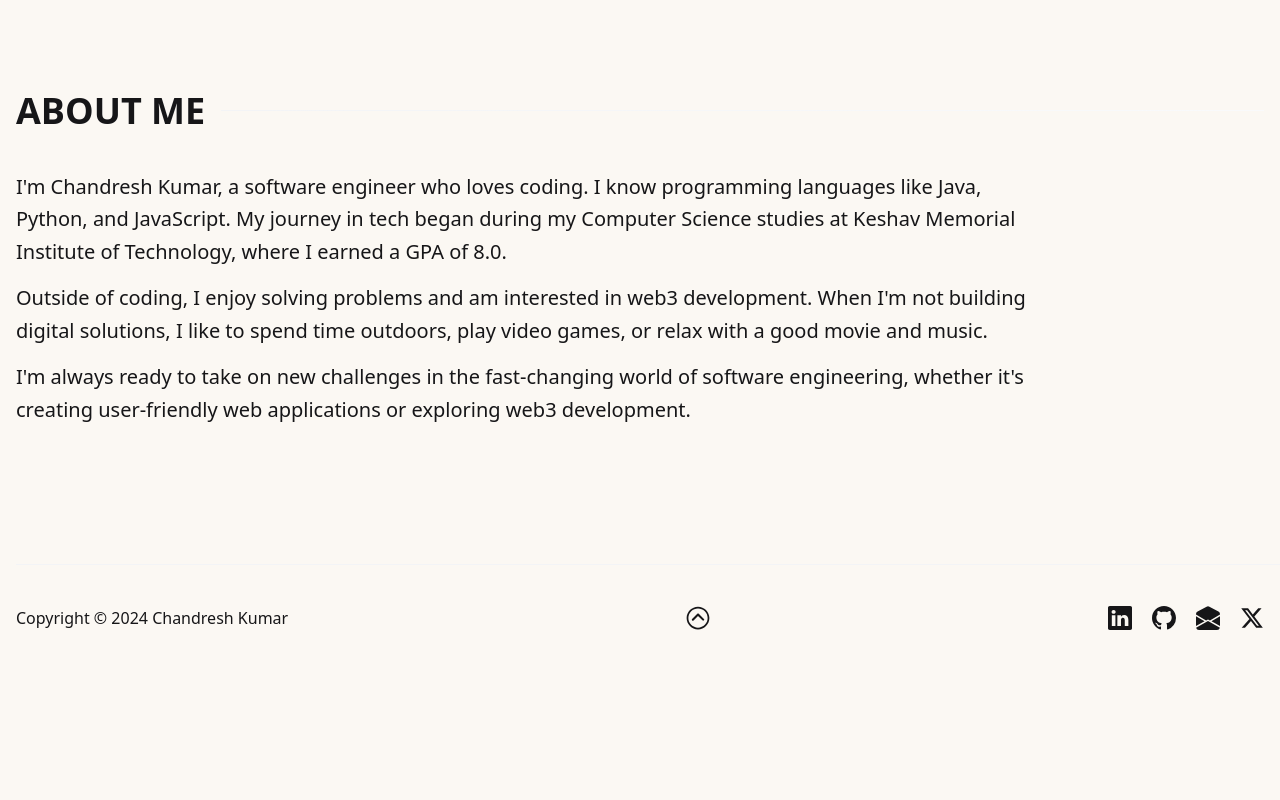
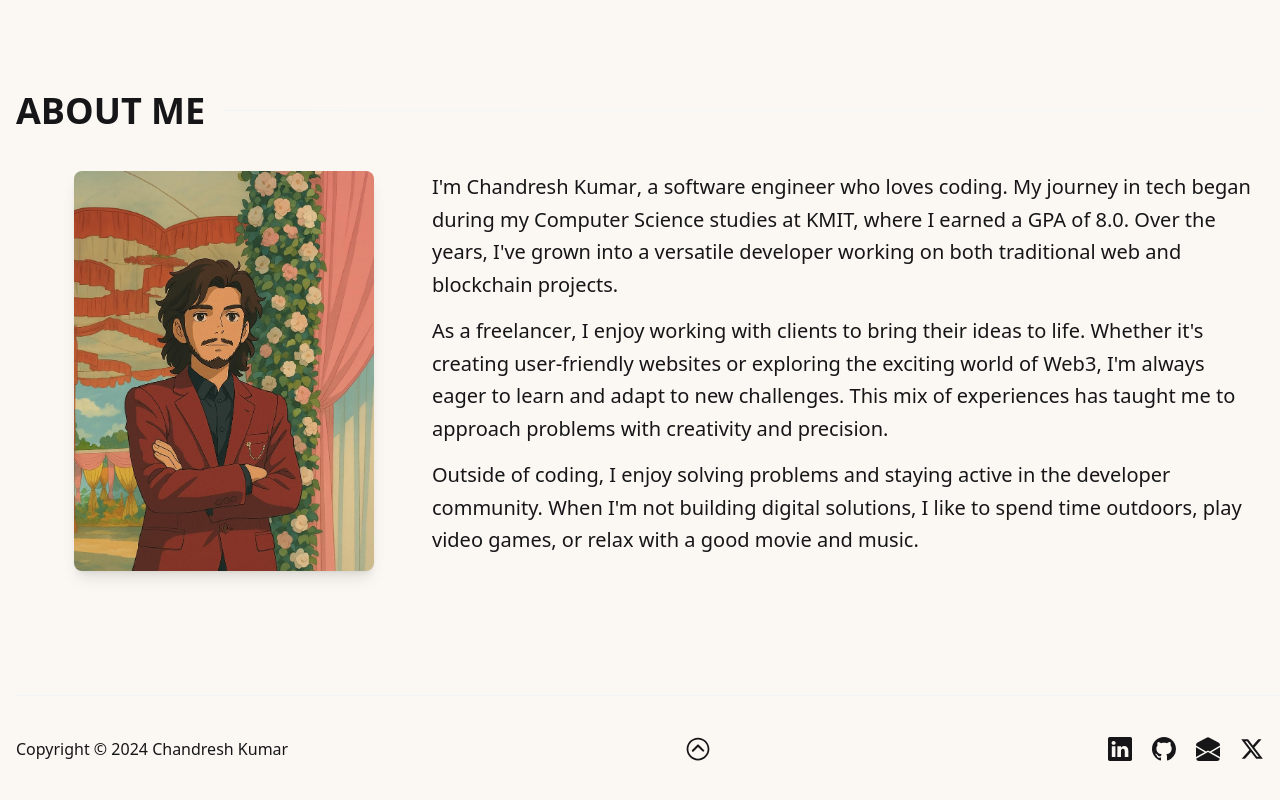
Before and after one commit to Chandresh726/Portfolio, a Next.js app: page / in a window 1280 px wide. Shown: the part 1897-2697 px from the top of the page. Built offline with nearby package versions, Linux system fonts and the light colour scheme; no server answers.

Commit message:
updated about section

```diff
--- a/app/sections/about/index.jsx
+++ b/app/sections/about/index.jsx
@@ -3,9 +3,16 @@
 import { useRef } from "react";
 import { LazyMotion, domAnimation, m, useInView } from "framer-motion";
 import { HeadingDivider } from "components";
+import Image from "next/image";
 
 const fadeInLeft = {
   initial: { x: -200, opacity: 0 },
+  animate: { x: 0, opacity: 1 },
+  transition: { duration: 0.9, ease: [0.17, 0.55, 0.55, 1], delay: 0.5 }
+};
+
+const fadeInRight = {
+  initial: { x: 200, opacity: 0 },
   animate: { x: 0, opacity: 1 },
   transition: { duration: 0.9, ease: [0.17, 0.55, 0.55, 1], delay: 0.5 }
 };
@@ -18,31 +25,47 @@ export function AboutSection() {
 		<LazyMotion features={domAnimation}>
 			<section id="about" className="section">
 				<HeadingDivider title="About me" />
-				<div className="pt-10 pb-10 max-w-5xl flex flex-col gap-3">
+				<div className="pt-10 pb-10 flex flex-col md:flex-row items-center">
 					<m.div
-						tabIndex="0"
-						ref={ref}
-						className="text-xl font-light leading-relaxed"
+						className="w-full md:w-1/3 flex justify-center"
 						variants={fadeInLeft}
 						initial="initial"
 						animate={isInView ? "animate" : "initial"}
 					>
+						<Image
+							src="/images/about-pic.jpg"
+							width={300}
+							height={400}
+							alt="About me image"
+							className="rounded-lg shadow-lg"
+							priority
+						/>
+					</m.div>
+					<m.div
+						tabIndex="0"
+						ref={ref}
+						className="w-full md:w-2/3 text-xl font-light leading-relaxed"
+						variants={fadeInRight}
+						initial="initial"
+						animate={isInView ? "animate" : "initial"}
+					>
 						<p>
-							I&apos;m Chandresh Kumar, a software engineer who loves coding. I know programming languages like Java, Python, and
-							JavaScript. My journey in tech began during my Computer Science studies at Keshav Memorial Institute of Technology,
-							where I earned a GPA of 8.0.
+							I&apos;m <span className="font-medium text-primary-color">Chandresh Kumar</span>, a software engineer who loves coding. My journey in tech began during my Computer Science
+							studies at <a href="https://kmit.in" target="_blank" rel="noopener noreferrer" className="text-primary-color hover:underline">KMIT</a>, where I earned a
+							GPA of <span className="font-medium text-primary-color">8.0</span>. Over the years, I&apos;ve grown
+							into a versatile developer working on both <span className="font-medium text-primary-color">traditional web</span> and <span className="font-medium text-primary-color">blockchain</span> projects.
 						</p>
 						<p className="my-3.5">
-							Outside of coding, I enjoy solving problems and am interested in web3 development. When I&apos;m not building digital
-							solutions, I like to spend time outdoors, play video games, or relax with a good movie and music.
+							As a <span className="font-medium text-primary-color">freelancer</span>, I enjoy working with clients to bring their ideas to life. Whether it&apos;s creating user-friendly
+							websites or exploring the exciting world of <span className="font-medium text-primary-color">Web3</span>, I&apos;m always eager to learn and adapt to new challenges. This
+							mix of experiences has taught me to approach problems with creativity and precision.
 						</p>
 						<p className="my-3.5">
-							I&apos;m always ready to take on new challenges in the fast-changing world of software engineering, whether it&apos;s creating
-							user-friendly web applications or exploring web3 development.
+							Outside of coding, I enjoy solving problems and staying active in the developer community. When I&apos;m not building
+							digital solutions, I like to spend time outdoors, play video games, or relax with a good movie and music.
 						</p>
 					</m.div>
 				</div>
-				{/* <TimeLine /> */}
 			</section>
 		</LazyMotion>
 	);
```
Also changed, not shown: public/images/about-pic.jpg (added).
